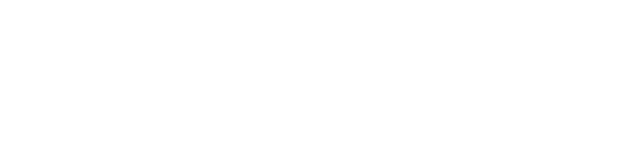
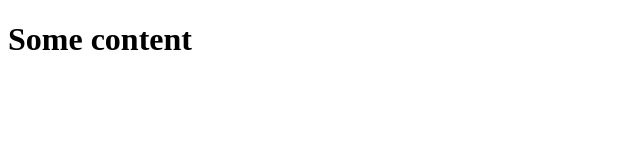
Before and after one commit to YurasNazar/CoolKitties, a plain HTML site: page index.html in a window 1280 px wide. Shown: the whole page, without its empty margins (0-640 px from the left). Drawn offline with Linux system fonts and the light colour scheme.

Commit message:
Update index.html

```diff
--- a/index.html
+++ b/index.html
@@ -8,6 +8,6 @@
 
 </head>
 <body>
-
+    <h1>Some content</h1>
 </body>
 </html>
```
